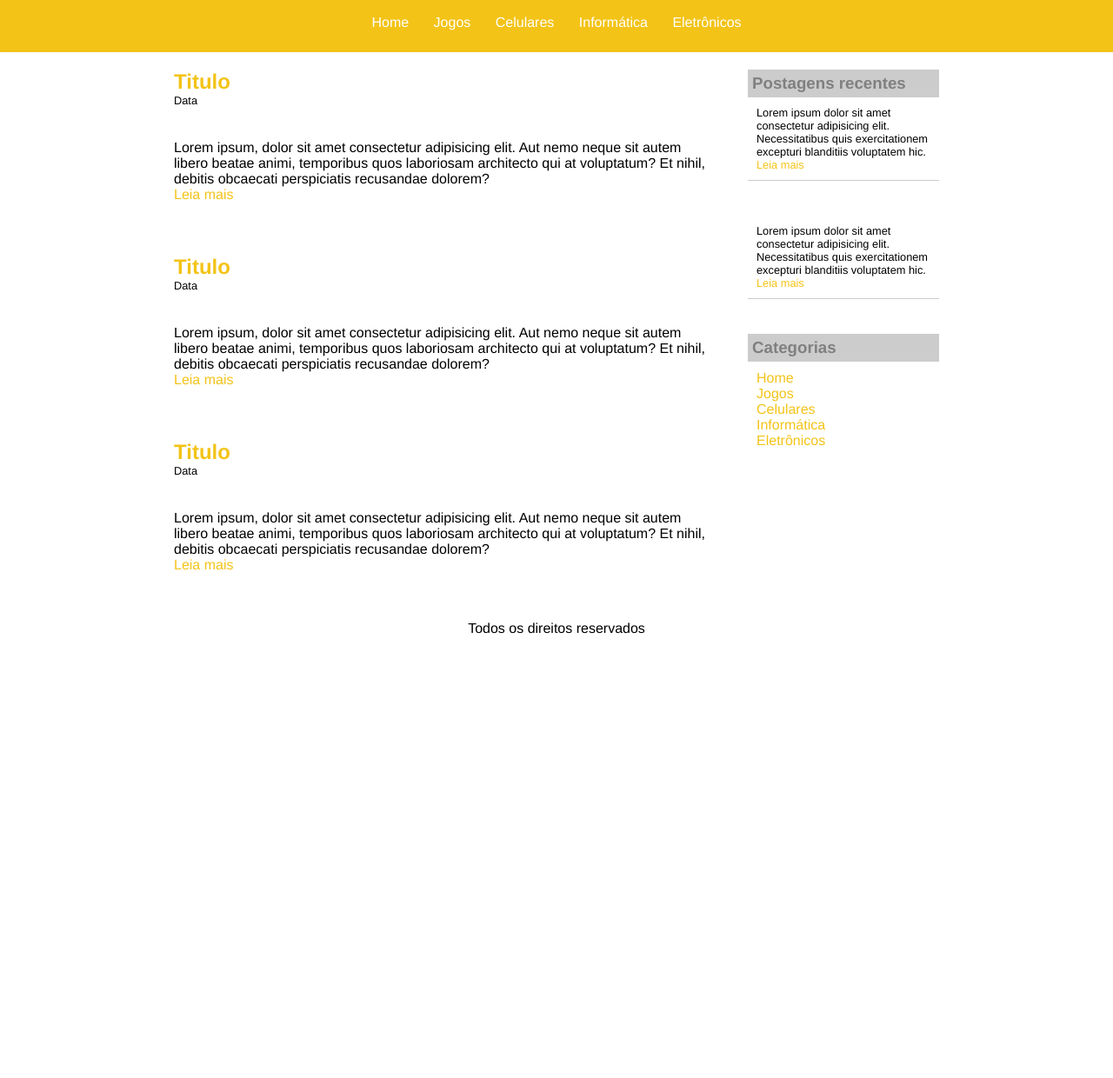
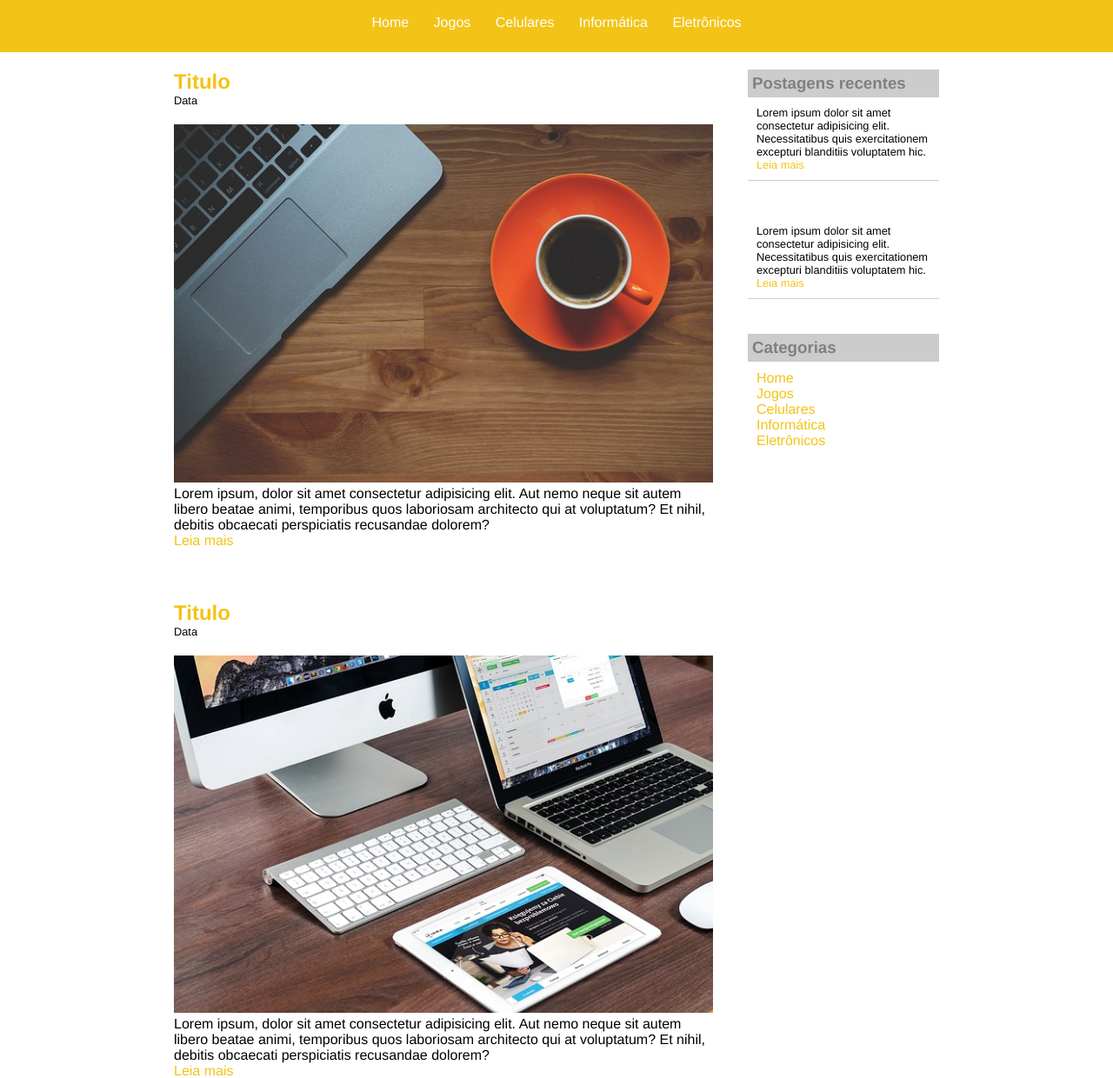
Before and after one commit to J-MatiasS/TecBlog, a plain HTML site: page informatica.html in a window 1280 px wide. Shown: the part 73-1313 px from the top of the page at 87% size. Before the commit the page ends 820 px from the top, so only its background shows below. Drawn offline with Linux system fonts and the light colour scheme; the site is published under a folder, as on GitHub Pages, so addresses that start at the root find nothing.

Commit message:
correção das imagens

```diff
--- a/informatica.html
+++ b/informatica.html
@@ -31,7 +31,7 @@
                 <span class="data_postagem">
                     Data
                 </span>
-                <img src="/img/imagem1.jpg" width="620px" alt="">
+                <img src="img/imagem1.jpg" width="620px" alt="">
                 <p>
                     Lorem ipsum, dolor sit amet consectetur adipisicing elit. Aut nemo neque sit autem libero beatae animi, temporibus quos laboriosam architecto qui at voluptatum? Et nihil, debitis obcaecati perspiciatis recusandae dolorem?
                 </p>
@@ -45,7 +45,7 @@
                 <span class="data_postagem">
                     Data
                 </span>
-                <img src="/img/imagem2.jpg" width="620px" alt="">
+                <img src="img/imagem2.jpg" width="620px" alt="">
                 <p>
                     Lorem ipsum, dolor sit amet consectetur adipisicing elit. Aut nemo neque sit autem libero beatae animi, temporibus quos laboriosam architecto qui at voluptatum? Et nihil, debitis obcaecati perspiciatis recusandae dolorem?
                 </p>
@@ -59,7 +59,7 @@
                 <span class="data_postagem">
                     Data
                 </span>
-                <img src="/img/imagem3.jpg" width="620px" alt="">
+                <img src="img/imagem3.jpg" width="620px" alt="">
                 <p>
                     Lorem ipsum, dolor sit amet consectetur adipisicing elit. Aut nemo neque sit autem libero beatae animi, temporibus quos laboriosam architecto qui at voluptatum? Et nihil, debitis obcaecati perspiciatis recusandae dolorem?
                 </p>
```
